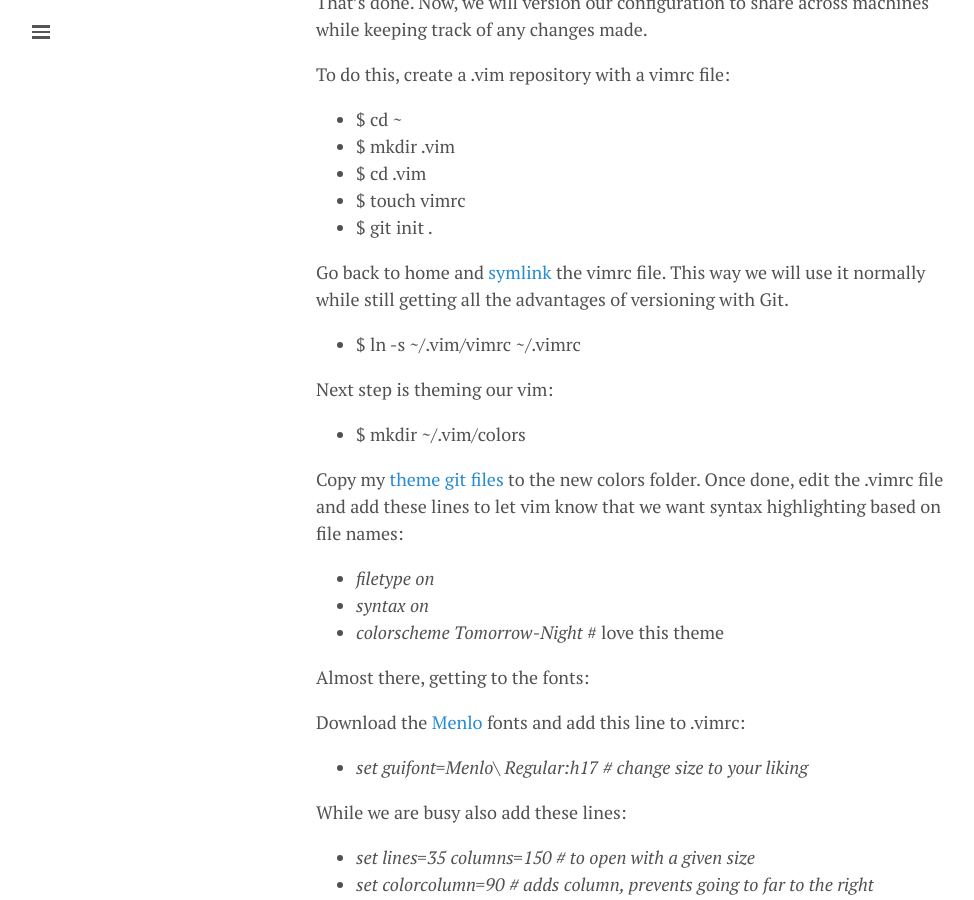
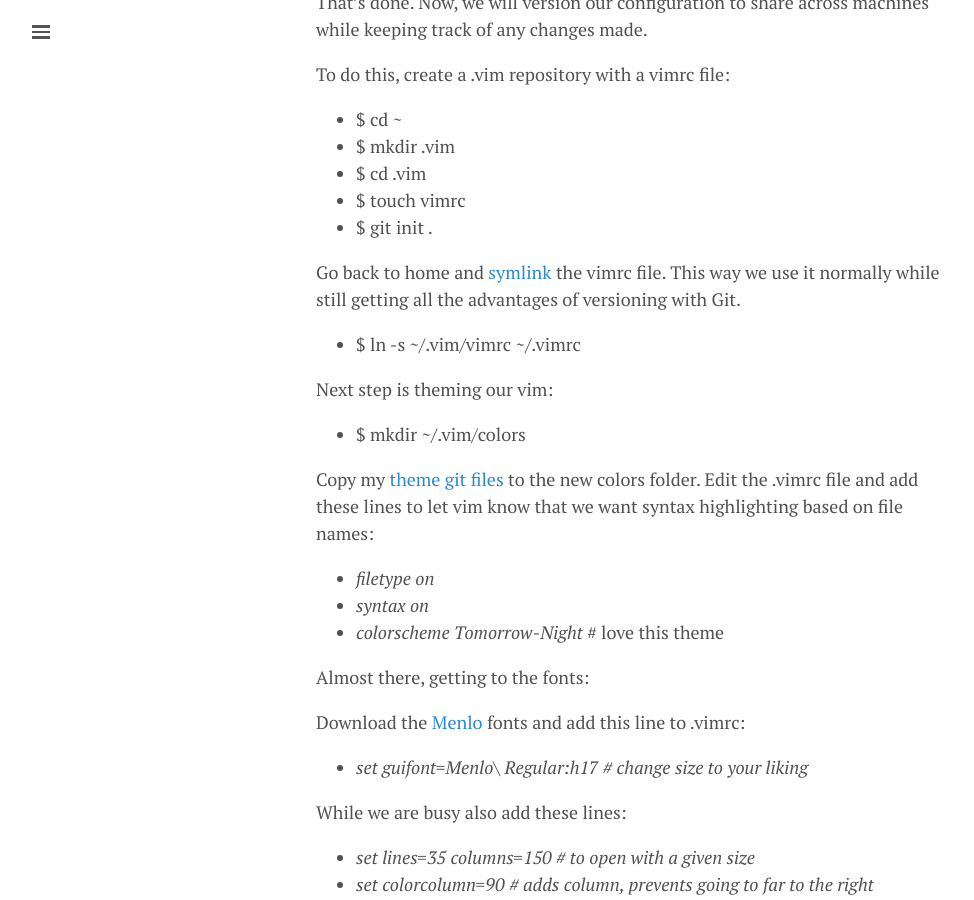
Before and after one commit to lgeurts/lgeurts.github.io, a Jekyll site: the page built from _posts/2017-07-11-bunsenlabs-linux-setup-notes-for dell-inspiron-6000.md, in a window 1280 px wide and 900 px high, scrolled down 5444 px. Shown: the whole window, without its empty margins (0-974 px from the left). Built offline with Jekyll 4.4.1, drawn with Linux system fonts in a browser that asks for light colours; nearby versions of some CDN libraries; comment, search, counter and statistics services are not loaded.

Commit message:
Update 2017-07-11-bunsenlabs-linux-setup-notes-for dell-inspiron-6000.md

```diff
--- a/_posts/2017-07-11-bunsenlabs-linux-setup-notes-for dell-inspiron-6000.md
+++ b/_posts/2017-07-11-bunsenlabs-linux-setup-notes-for dell-inspiron-6000.md
@@ -172,7 +172,7 @@ To do this, create a .vim repository with a vimrc file:
 - $ touch vimrc
 - $ git init .
 
-Go back to home and [symlink](https://wiki.debian.org/SymLink) the vimrc file. This way we will use it normally while still getting all the advantages of versioning with Git.
+Go back to home and [symlink](https://wiki.debian.org/SymLink) the vimrc file. This way we use it normally while still getting all the advantages of versioning with Git.
 
 - $ ln -s ~/.vim/vimrc ~/.vimrc
 
@@ -180,7 +180,7 @@ Next step is theming our vim:
 
 - $ mkdir ~/.vim/colors
 
-Copy my [theme git files](https://github.com/lgeurts/BunsenLabs-Setup/tree/master/.vim/colors) to the new colors folder. Once done, edit the .vimrc file and add these lines to let vim know that we want syntax highlighting based on file names:
+Copy my [theme git files](https://github.com/lgeurts/BunsenLabs-Setup/tree/master/.vim/colors) to the new colors folder. Edit the .vimrc file and add these lines to let vim know that we want syntax highlighting based on file names:
 
 - *filetype on*
 - *syntax on*
```
